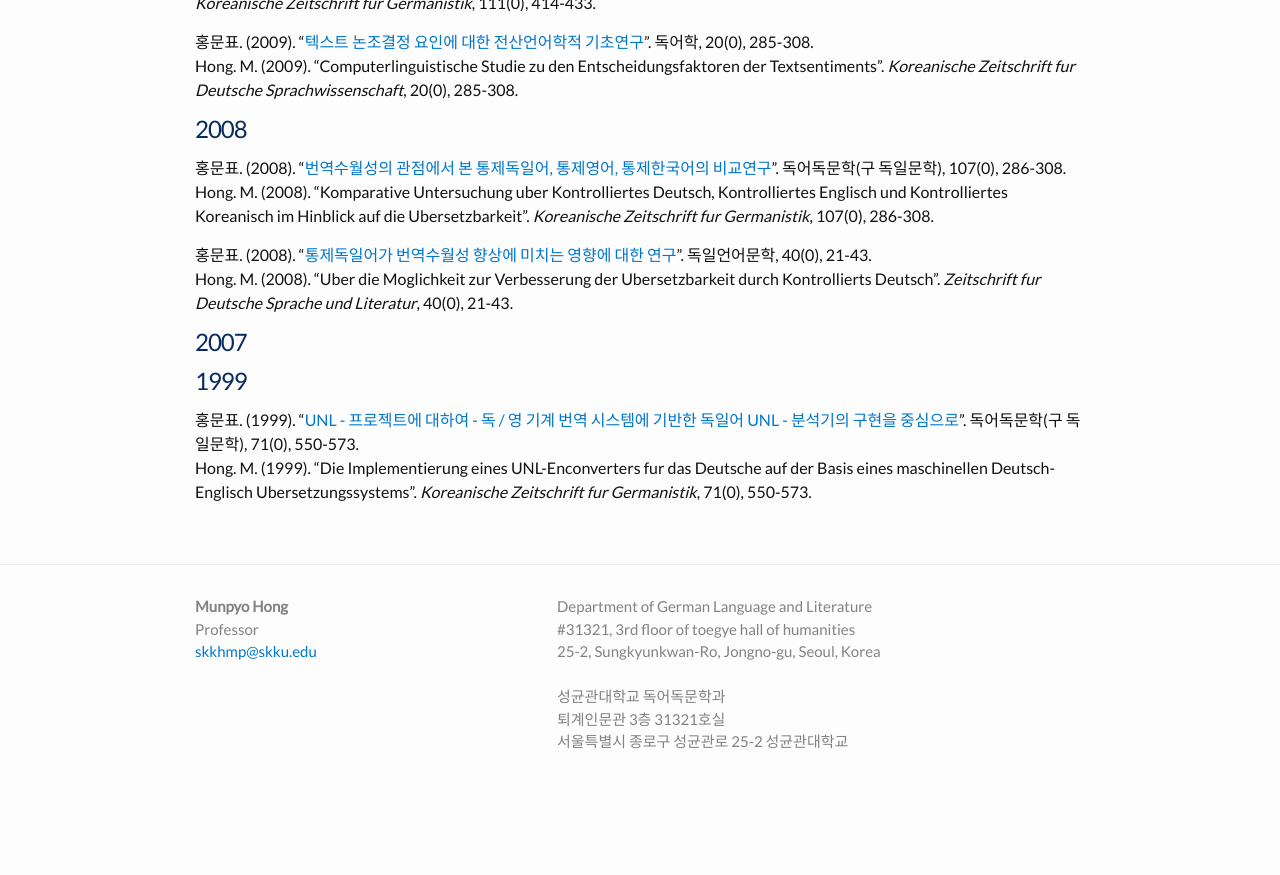
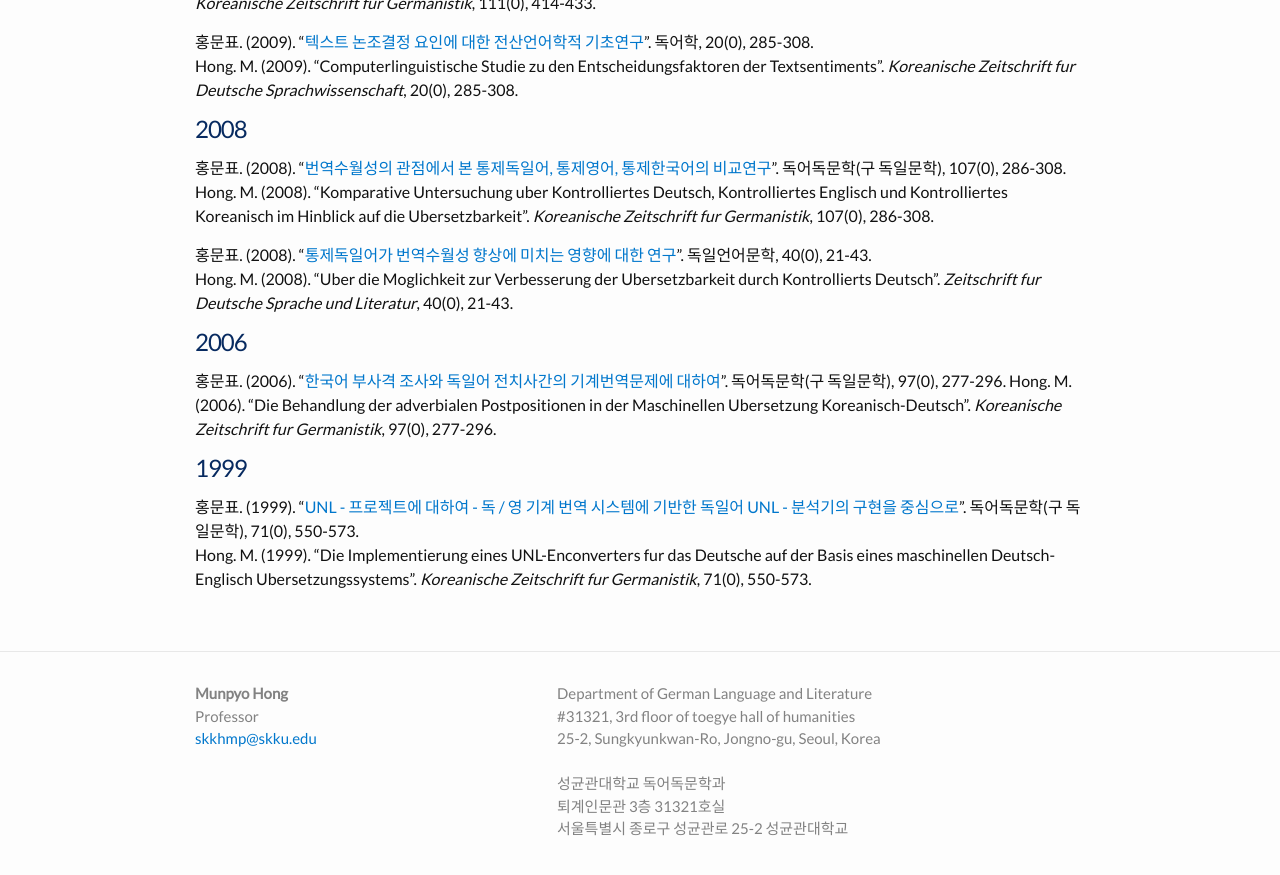
Before and after one commit to skkhmp/skkhmp.github.io, a Jekyll site: the page built from publications.md, in a window 1280 px wide and 900 px high, scrolled down 1895 px. Shown: the top 875 px of the window. Built offline with Jekyll 4.4.1, drawn with Linux system fonts in a browser that asks for light colours; some web fonts are replaced; before the commit the page ends 2708 px from its top, so only the background shows below that.

Commit message:
Update publications.md

```diff
--- a/publications.md
+++ b/publications.md
@@ -69,7 +69,9 @@ Hong. M. (2008). "Komparative Untersuchung uber Kontrolliertes Deutsch, Kontroll
 홍문표. (2008). "[통제독일어가 번역수월성 향상에 미치는 영향에 대한 연구](/papers/통제독일어가 번역수월성 향상에 미치는 영향에 대한 연구.pdf)". 독일언어문학, 40(0), 21-43.<br/>
 Hong. M. (2008). "Uber die Moglichkeit zur Verbesserung der Ubersetzbarkeit durch Kontrollierts Deutsch". *Zeitschrift fur Deutsche Sprache und Literatur*, 40(0), 21-43.
 
-# 2007
+# 2006
+홍문표. (2006). "[한국어 부사격 조사와 독일어 전치사간의 기계번역문제에 대하여](/papers/한국어 부사격 조사와 독일어 전치사간의 기계번역문제에 대하여.pdf)". 독어독문학(구 독일문학), 97(0), 277-296.
+Hong. M. (2006). "Die Behandlung der adverbialen Postpositionen in der Maschinellen Ubersetzung Koreanisch-Deutsch". *Koreanische Zeitschrift fur Germanistik*, 97(0), 277-296.
 
 # 1999
 홍문표. (1999). "[UNL - 프로젝트에 대하여 - 독 / 영 기계 번역 시스템에 기반한 독일어 UNL - 분석기의 구현을 중심으로](/papers/UNL-프로젝트에 대하여_독영 기계 번역 시스템에 기반한 독일어 UNL-분석기의 구현을 중심으로.pdf)". 독어독문학(구 독일문학), 71(0), 550-573. <br/>
```
